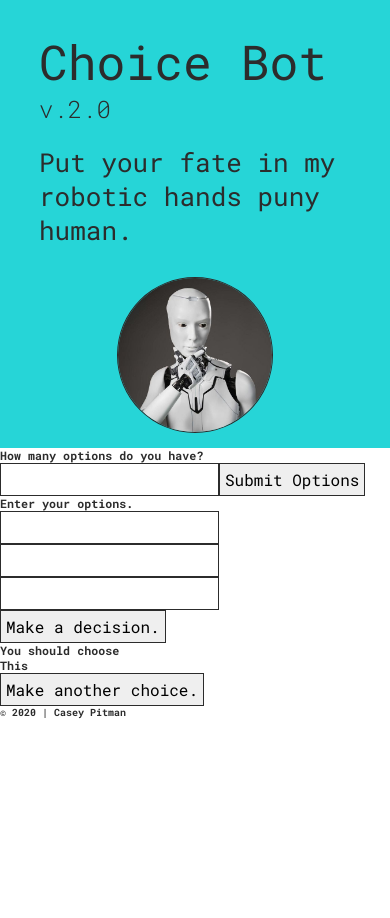
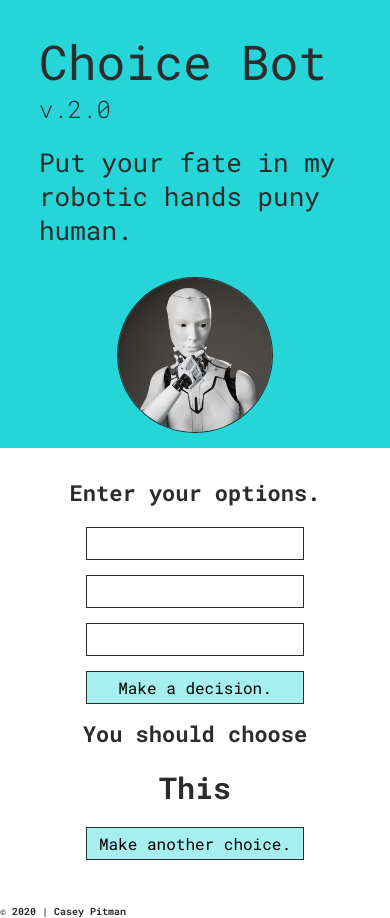
Before and after one commit to CaseyPitman/choice-bot-2.0, a React (Create React App) app: page / in a window 390 px wide. Before the commit the page ends 844 px from the top, so only its background shows below. Built offline with nearby package versions, Linux system fonts and the light colour scheme.

Commit message:
layout for container elements - mobile

```diff
--- a/src/App.js
+++ b/src/App.js
@@ -30,6 +30,7 @@ class App extends Component {
           <form className = 'input-num-options'>
             <h3 className = 'question'>How many options do you have?</h3>
             <input className = 'num-of-options' type = 'number'/>
+            <br/>
             <button className = 'submit-num-input' type = 'submit'>Submit Options</button>
           </form>
 
@@ -39,7 +40,9 @@ class App extends Component {
             <h3 className= 'question'> Enter your options.</h3>
             <div className = 'choices'>
               <input className = 'choice1' type = 'text'/>
+              <br/>
               <input className = 'choice1' type = 'text'/>
+              <br/>
               <input className = 'choice1' type = 'text'/>
             </div>
             <button className = 'submit-options' type = 'submit'>Make a decision.</button>
@@ -57,6 +60,7 @@ class App extends Component {
 
 
         </main>
+
         <footer className = 'footer'>
           <h4 className = 'copyright'>&copy; 2020 | Casey Pitman </h4>
         </footer>
--- a/src/styles.css
+++ b/src/styles.css
@@ -21,7 +21,18 @@ input    {
    border-radius: 0px;
    font-family: 'Roboto Mono', monospace;
    font-size:1.6rem;
+   margin: 0px auto 15px;
+   max-width:225px;
    padding:5px;
+   width:70%;
+}
+
+button {
+   background:rgb(0, 206, 209, 0.35);
+}
+
+button:hover {
+   background:rgb(0, 206, 209, 0.85)
 }
 
 
@@ -68,4 +79,42 @@ input    {
    max-width:40%;
 }
 
-/* CONTENT */
+/* CONTAINER */
+
+.container {
+   margin:30px auto;
+   width:80%;
+}
+
+
+.input-num-options,
+.input-options,
+.decision {
+   text-align:center;
+   width:100%;
+}
+
+.question,
+.result-text {
+   font-size:2.2rem;
+   margin: 0px auto 20px;
+}
+
+.result {
+   font-size:3rem;
+   margin: 0px auto 20px;
+}
+
+
+.input-num-options {
+   display:none;
+}
+
+
+/* .input-options{
+   display:none;
+}  */
+
+/* .decision{
+  display:none;
+} */
```
